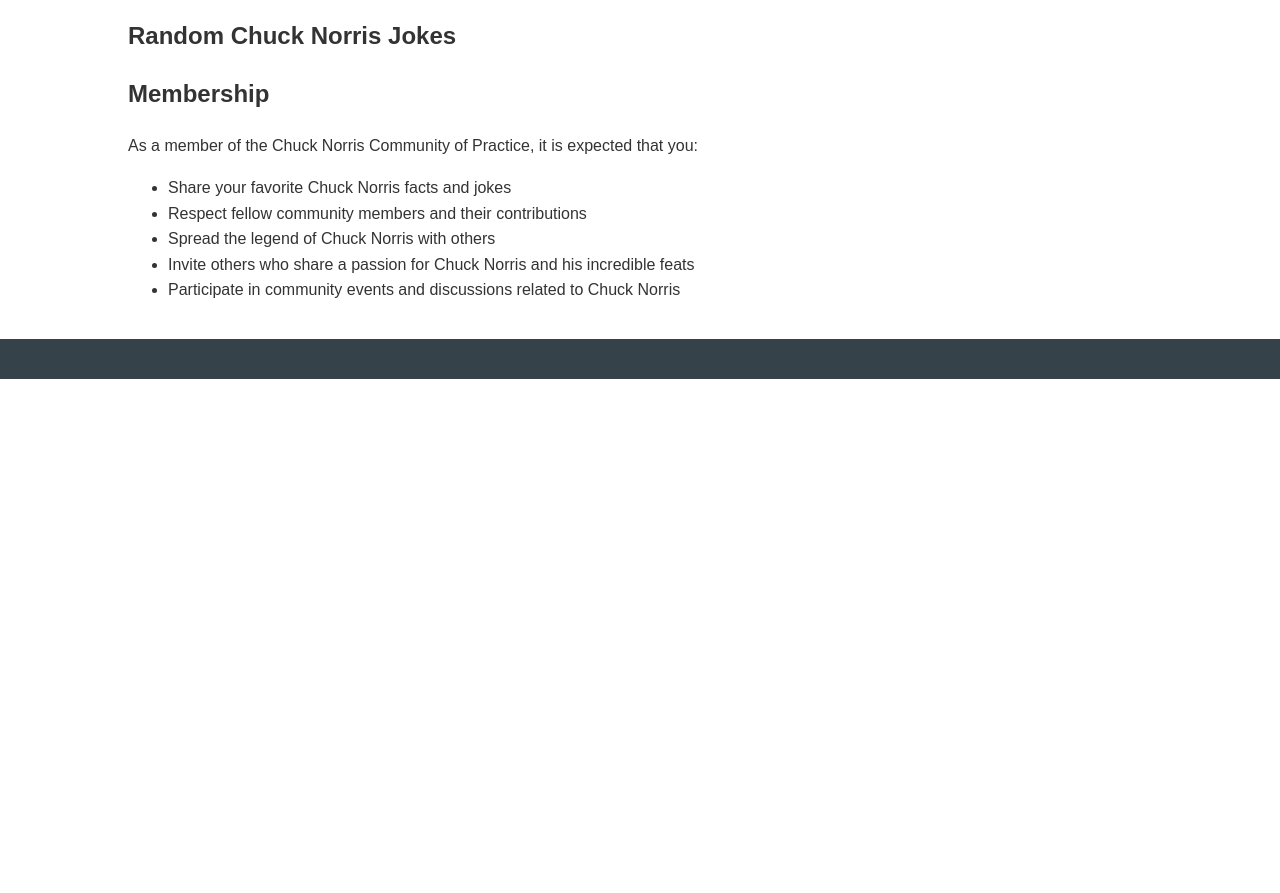
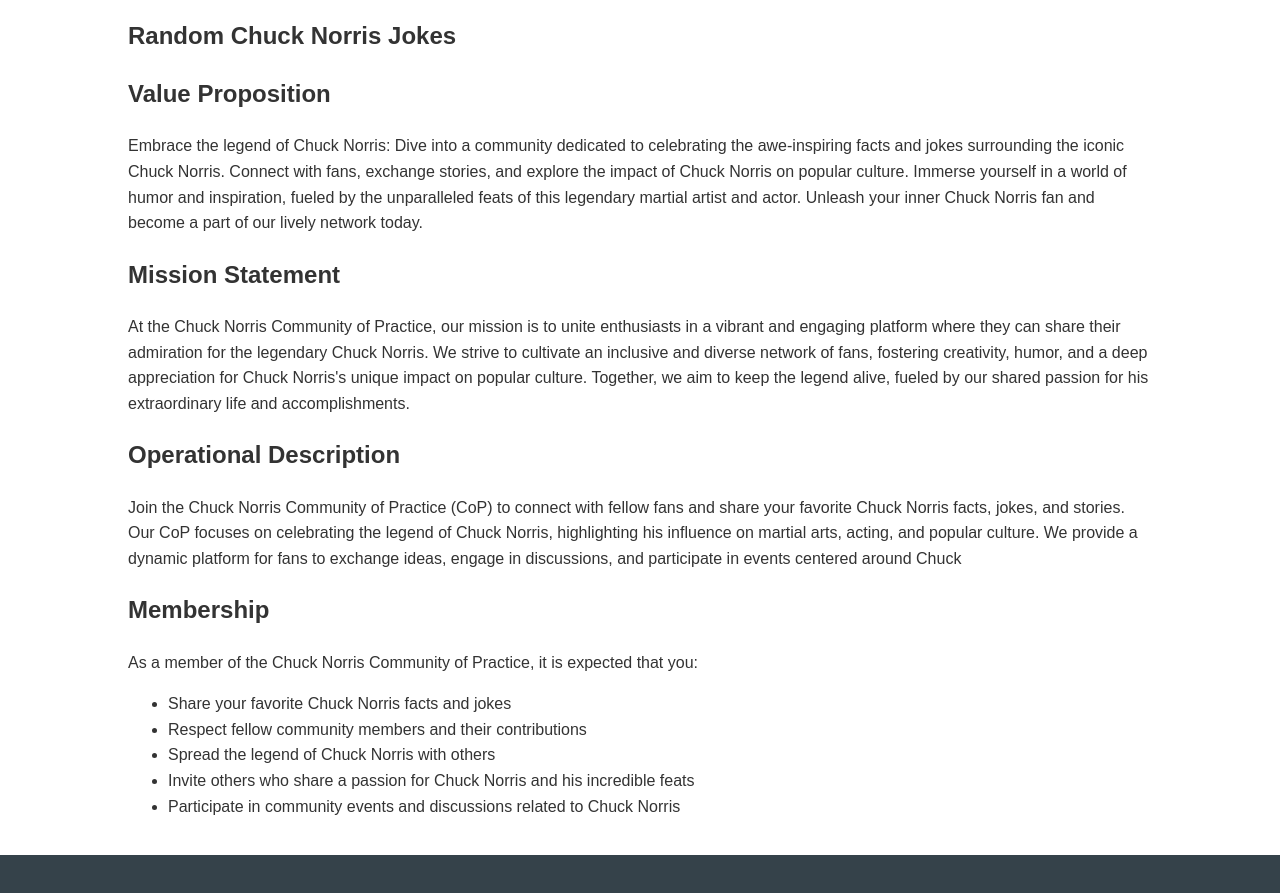
Before and after one commit to geektx/AIPage-Test, a plain HTML site: page index.html in a window 1280 px wide. Shown: the part 261-1154 px from the top of the page. Before the commit the page ends 800 px from the top, so only its background shows below. Drawn offline with Linux system fonts and the light colour scheme.

Commit message:
Update index.html

```diff
--- a/index.html
+++ b/index.html
@@ -25,6 +25,21 @@
         </section>
 
         <section>
+            <h1>Value Proposition</h1>
+            <p>Embrace the legend of Chuck Norris: Dive into a community dedicated to celebrating the awe-inspiring facts and jokes surrounding the iconic Chuck Norris. Connect with fans, exchange stories, and explore the impact of Chuck Norris on popular culture. Immerse yourself in a world of humor and inspiration, fueled by the unparalleled feats of this legendary martial artist and actor. Unleash your inner Chuck Norris fan and become a part of our lively network today.</p>
+        </section>
+
+        <section>
+            <h1>Mission Statement</h1>
+            <p>At the Chuck Norris Community of Practice, our mission is to unite enthusiasts in a vibrant and engaging platform where they can share their admiration for the legendary Chuck Norris. We strive to cultivate an inclusive and diverse network of fans, fostering creativity, humor, and a deep appreciation for Chuck Norris's unique impact on popular culture. Together, we aim to keep the legend alive, fueled by our shared passion for his extraordinary life and accomplishments.</p>
+        </section>
+
+        <section>
+            <h1>Operational Description</h1>
+            <p>Join the Chuck Norris Community of Practice (CoP) to connect with fellow fans and share your favorite Chuck Norris facts, jokes, and stories. Our CoP focuses on celebrating the legend of Chuck Norris, highlighting his influence on martial arts, acting, and popular culture. We provide a dynamic platform for fans to exchange ideas, engage in discussions, and participate in events centered around Chuck
+
+
+        <section>
             <h2>Membership</h2>
             <p>As a member of the Chuck Norris Community of Practice, it is expected that you:</p>
             <ul>
```
